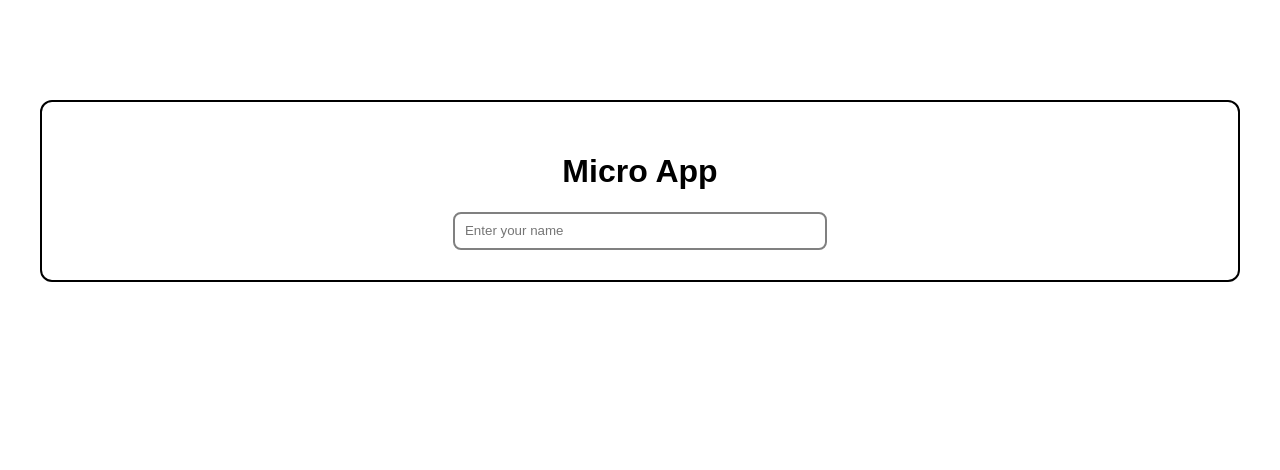
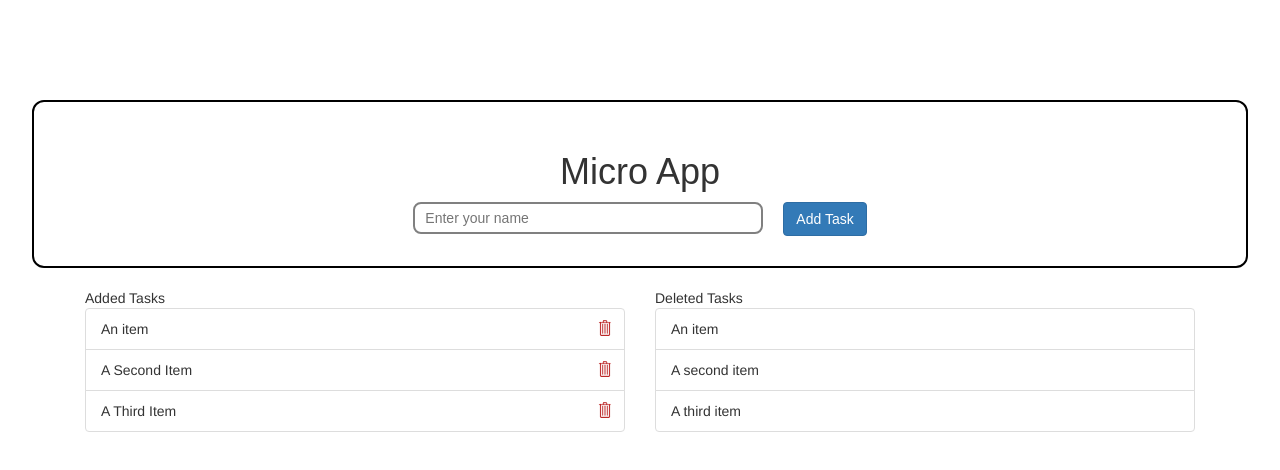
Before and after one commit to prashant-fission/Micro-Host, a React app: page / in a window 1280 px wide. Built offline with nearby package versions, Linux system fonts and the light colour scheme.

Commit message:
created added tasks and deleted tasks cards

```diff
--- a/package.json
+++ b/package.json
@@ -11,6 +11,7 @@
   "author": "",
   "license": "ISC",
   "dependencies": {
+    "bootstrap": "^3.4.1",
     "react": "^18.2.0",
     "react-dom": "^18.2.0"
   },
--- /dev/null
+++ b/src/components/AddedTasks.js
@@ -0,0 +1,40 @@
+import React, { useState } from "react";
+import TrashIcon from '../icons/trash_icon.svg';
+
+const AddedTasks = () => {
+    const [tasks, setTasks] = useState([
+        {
+            'id': '1',
+            'name': 'An item',
+        },
+        {
+            'id': '2',
+            'name': 'A Second Item',
+        },
+        {
+            'id': '3',
+            'name': 'A Third Item',
+        }
+    ]);
+
+    const taskItems = tasks.map((task) =>
+        <li className="list-group-item" key={task.id}>{task.name}
+            <img className="trash-icon" src={TrashIcon}></img>
+        </li>
+    )
+
+    return (
+        <div>
+            <div className="card">
+                <div className="card-header">
+                    Added Tasks
+                </div>
+                <ul className="list-group list-group-flush">
+                    {taskItems}
+                </ul>
+            </div>
+        </div>
+    )
+}
+
+export default AddedTasks;
--- a/src/components/App.js
+++ b/src/components/App.js
@@ -1,11 +1,26 @@
 import * as React from 'react';
 import "./styles.css";
+import AddedTasks from './AddedTasks';
+import DeletedTasks from './DeletedTasks';
 
 export default function App({ onChange }) {
   return (
-    <div className="MicroApp">
-      <h1>Micro App</h1>
-      <input onChange={onChange} type="text" placeholder="Enter your name" />
+    <div>
+      <div className="MicroApp">
+        <h1>Micro App</h1>
+        <div className='d-flex'>
+          <input onChange={onChange} type="text" placeholder="Enter your name" />
+          <button className='btn btn-primary ml-20'>Add Task</button>
+        </div>
+      </div>
+      <div className='container mt-20'>
+        <div className='col-xs-6'>
+          <AddedTasks />
+        </div>
+        <div className='col-xs-6'>
+          <DeletedTasks />
+        </div>
+      </div>
     </div>
   );
 }
--- /dev/null
+++ b/src/components/DeletedTasks.js
@@ -0,0 +1,20 @@
+import React from "react";
+
+const DeletedTasks = () => {
+    return (
+        <div>
+            <div className="card">
+                <div className="card-header">
+                    Deleted Tasks
+                </div>
+                <ul className="list-group list-group-flush">
+                    <li className="list-group-item">An item</li>
+                    <li className="list-group-item">A second item</li>
+                    <li className="list-group-item">A third item</li>
+                </ul>
+            </div>
+        </div>
+    )
+}
+
+export default DeletedTasks;
--- a/src/components/Main.js
+++ b/src/components/Main.js
@@ -1,6 +1,8 @@
 import * as React from 'react';
 import App from './App';
 import "./styles.css";
+// import 'bootstrap';
+import 'bootstrap/dist/css/bootstrap.min.css';
 
 export default function MainApp() {
   const [name, setName] = React.useState(null);
--- a/src/components/styles.css
+++ b/src/components/styles.css
@@ -18,3 +18,17 @@
   padding-left: 10px;
   padding-right: 10px;
 }
+
+.ml-20 {
+  margin-left: 20px;
+}
+
+.mt-20 {
+  margin-top: 20px;
+}
+
+.trash-icon {
+  position: absolute;
+  right: 10px;
+  cursor: pointer;
+}
```
Also changed, not shown: src/icons/trash_icon.svg (added), 1 other file.
